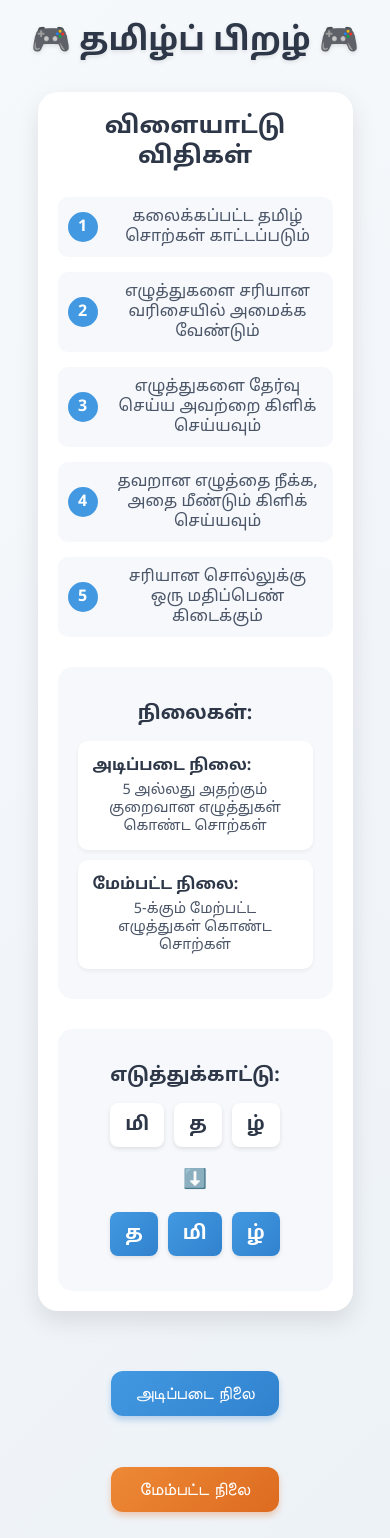
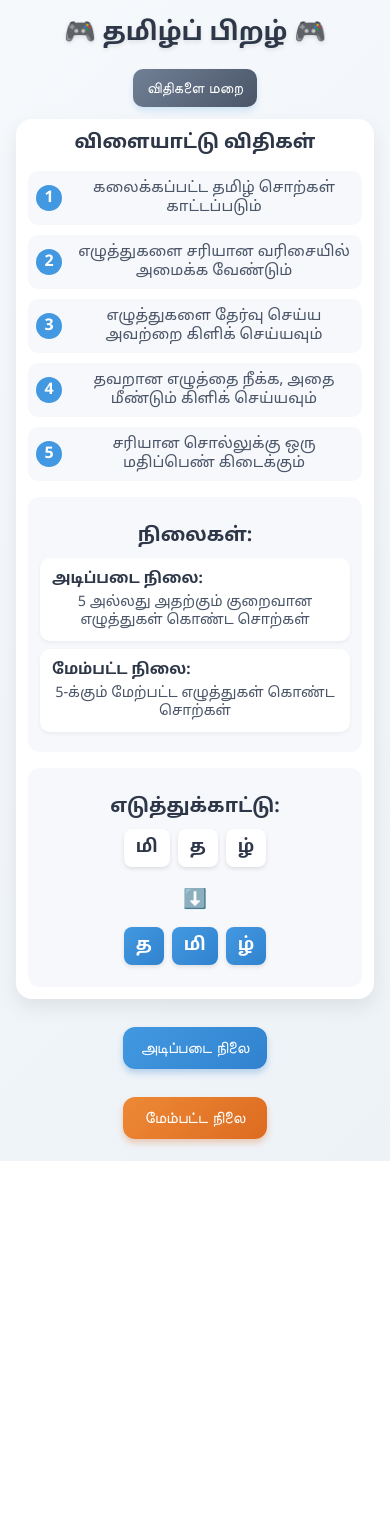
Before and after one commit to prakashohm/tamizhpirazh, a React (Create React App) app: page / in a window 390 px wide. After the commit the page ends 1161 px from the top, so only its background shows below. Built offline with nearby package versions, Linux system fonts and the light colour scheme; what grapheme-splitter would draw is missing.

Commit message:
feat(start): mobile-first StartPage + collapsible rules

```diff
--- a/package.json
+++ b/package.json
@@ -2,7 +2,7 @@
   "name": "anagram-web",
   "version": "0.1.0",
   "private": true,
-  "homepage": "https://prakashohm.github.io/tamil-word-scramble",
+  "homepage": "https://prakashohm.github.io/tamizhpirazh",
   "dependencies": {
     "@testing-library/dom": "^10.4.0",
     "@testing-library/jest-dom": "^6.6.3",
--- a/src/components/StartPage.css
+++ b/src/components/StartPage.css
@@ -1,41 +1,41 @@
 .start-page {
-    min-height: 100vh;
+    min-height: 100dvh;
     display: flex;
     flex-direction: column;
     align-items: center;
-    padding: 20px;
+    padding: 16px;
     background: linear-gradient(135deg, #f6f9fc 0%, #edf2f7 100%);
     text-align: center;
 }
 
 .start-page h1 {
-    font-size: 2.5rem;
+    font-size: 2rem;
     color: #2d3748;
-    margin-bottom: 30px;
+    margin-bottom: 20px;
     text-shadow: 0 2px 4px rgba(0, 0, 0, 0.1);
 }
 
 .rules-container {
     background: white;
-    padding: 30px;
-    border-radius: 20px;
-    box-shadow: 0 10px 25px rgba(0, 0, 0, 0.1);
-    max-width: 600px;
-    width: 90%;
+    padding: 16px;
+    border-radius: 16px;
+    box-shadow: 0 8px 20px rgba(0, 0, 0, 0.08);
+    max-width: 480px;
+    width: 100%;
     margin: 0 auto;
 }
 
 .rules-container h2 {
     color: #2d3748;
-    font-size: 1.8rem;
-    margin-bottom: 25px;
+    font-size: 1.4rem;
+    margin-bottom: 16px;
 }
 
 .rule-item {
     display: flex;
     align-items: center;
-    margin: 15px 0;
-    padding: 10px;
+    margin: 10px 0;
+    padding: 8px;
     border-radius: 10px;
     background: rgba(237, 242, 247, 0.5);
     text-align: left;
@@ -44,47 +44,47 @@
 .rule-number {
     background: #4299e1;
     color: white;
-    width: 30px;
-    height: 30px;
+    width: 26px;
+    height: 26px;
     border-radius: 50%;
     display: flex;
     align-items: center;
     justify-content: center;
     font-weight: bold;
-    margin-right: 15px;
+    margin-right: 12px;
     flex-shrink: 0;
 }
 
 .rule-item p {
     margin: 0;
-    font-size: 1.1rem;
+    font-size: 1rem;
     color: #4a5568;
 }
 
 .example {
-    margin-top: 30px;
-    padding: 20px;
+    margin-top: 16px;
+    padding: 12px;
     background: rgba(237, 242, 247, 0.5);
-    border-radius: 15px;
+    border-radius: 12px;
 }
 
 .example h3 {
     color: #2d3748;
-    margin-bottom: 15px;
+    margin-bottom: 10px;
 }
 
 .example-tiles {
     display: flex;
-    gap: 10px;
+    gap: 8px;
     justify-content: center;
-    margin: 15px 0;
+    margin: 10px 0;
 }
 
 .example-tiles .tile {
     background: white;
-    padding: 10px 15px;
+    padding: 8px 12px;
     border-radius: 8px;
-    font-size: 1.2rem;
+    font-size: 1.1rem;
     box-shadow: 0 2px 4px rgba(0, 0, 0, 0.1);
 }
 
@@ -94,43 +94,43 @@
 }
 
 .levels-container {
-    margin-top: 30px;
-    padding: 20px;
+    margin-top: 16px;
+    padding: 12px;
     background: rgba(237, 242, 247, 0.5);
-    border-radius: 15px;
+    border-radius: 12px;
     text-align: left;
 }
 
 .levels-container h3 {
     color: #2d3748;
-    margin-bottom: 15px;
+    margin-bottom: 10px;
     text-align: center;
 }
 
 .level-description {
     background: white;
-    padding: 15px;
+    padding: 12px;
     border-radius: 10px;
-    margin: 10px 0;
+    margin: 8px 0;
     box-shadow: 0 2px 4px rgba(0, 0, 0, 0.05);
 }
 
 .level-description h4 {
     color: #2d3748;
-    margin: 0 0 5px 0;
-    font-size: 1.1rem;
+    margin: 0 0 4px 0;
+    font-size: 1rem;
 }
 
 .level-description p {
     margin: 0;
     color: #4a5568;
-    font-size: 1rem;
+    font-size: 0.95rem;
 }
 
 .level-buttons {
     display: flex;
-    gap: 20px;
-    margin-top: 30px;
+    gap: 12px;
+    margin-top: 16px;
     flex-wrap: wrap;
     justify-content: center;
 }
@@ -154,9 +154,9 @@
 }
 
 .start-button {
-    margin-top: 30px;
-    padding: 15px 30px;
-    font-size: 1.2rem;
+    margin-top: 12px;
+    padding: 12px 20px;
+    font-size: 1.05rem;
     background: linear-gradient(135deg, #48bb78 0%, #38a169 100%);
     color: white;
     border: none;
@@ -173,36 +173,65 @@
 
 @media (max-width: 480px) {
     .start-page h1 {
-        font-size: 2rem;
+        font-size: 1.6rem;
     }
 
     .rules-container {
-        padding: 20px;
+        padding: 12px;
     }
 
     .rules-container h2 {
-        font-size: 1.5rem;
+        font-size: 1.2rem;
     }
 
     .rule-item p {
-        font-size: 1rem;
+        font-size: 0.95rem;
     }
 
     .start-button {
-        padding: 12px 24px;
-        font-size: 1.1rem;
+        padding: 12px 18px;
+        font-size: 1rem;
     }
 
     .level-buttons {
         flex-direction: column;
-        gap: 15px;
+        gap: 10px;
     }
 
     .level-description h4 {
-        font-size: 1rem;
+        font-size: 0.95rem;
     }
 
     .level-description p {
         font-size: 0.9rem;
     }
 }
+
+/* Collapsible rules section */
+.collapsible-toggle {
+    margin: 0 auto 12px auto;
+    padding: 10px 14px;
+    font-size: 0.95rem;
+    background: linear-gradient(135deg, #718096 0%, #4a5568 100%);
+    color: white;
+    border: none;
+    border-radius: 10px;
+    cursor: pointer;
+}
+
+.collapsible-content {
+    overflow: hidden;
+    transition: max-height 0.3s ease, padding 0.3s ease, margin 0.3s ease;
+}
+
+.collapsible-content.closed {
+    max-height: 0;
+    padding-top: 0 !important;
+    padding-bottom: 0 !important;
+    margin: 0 !important;
+    border: 0;
+}
+
+.collapsible-content.open {
+    max-height: 1200px;
+}
--- a/src/components/StartPage.js
+++ b/src/components/StartPage.js
@@ -1,11 +1,18 @@
-import React from 'react';
+import React, { useState } from 'react';
 import './StartPage.css';
 
 function StartPage({ onStartGame }) {
+    const [showRules, setShowRules] = useState(true);
     return (
         <div className="start-page">
             <h1>🎮 தமிழ்ப் பிறழ் 🎮</h1>
-            <div className="rules-container">
+            <button
+                className="collapsible-toggle"
+                onClick={() => setShowRules(!showRules)}
+            >
+                {showRules ? 'விதிகளை மறை' : 'விதிகளை காட்டு'}
+            </button>
+            <div className={`rules-container collapsible-content ${showRules ? 'open' : 'closed'}`}>
                 <h2>விளையாட்டு விதிகள்</h2>
 
                 <div className="rule-item">
```
